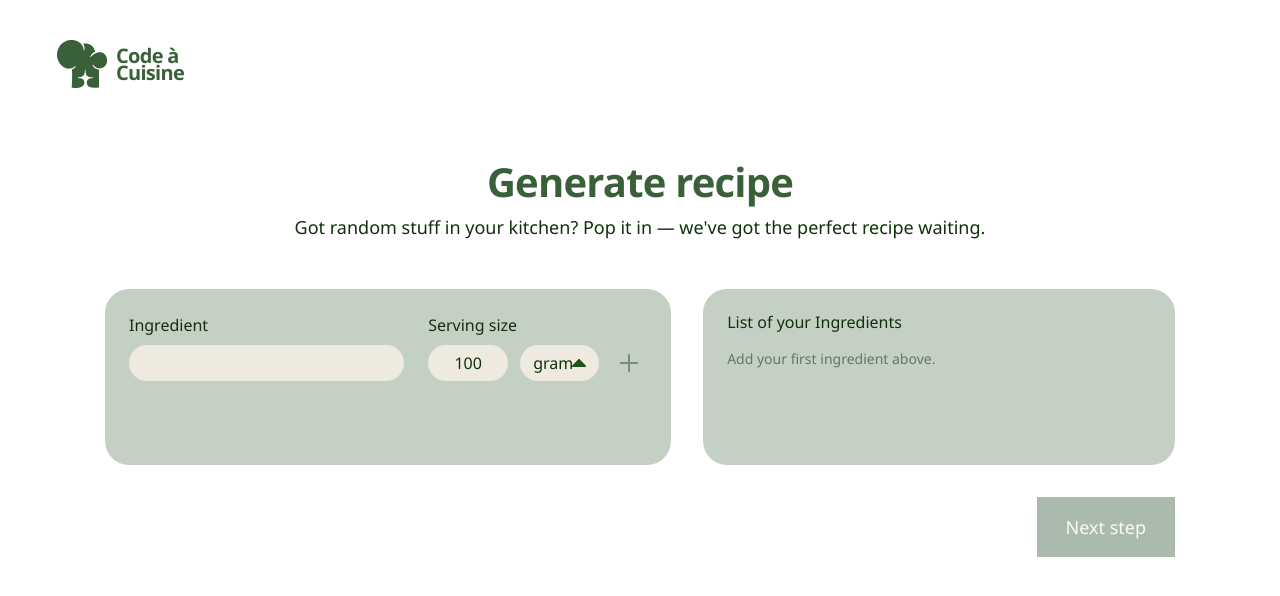
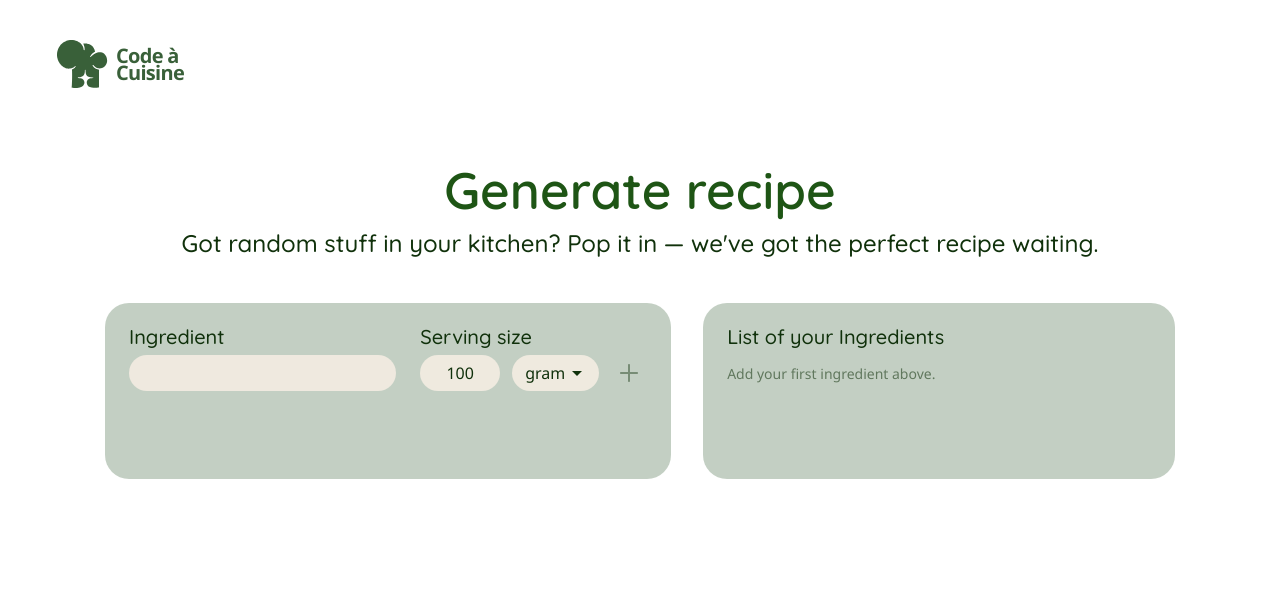
Before and after one commit to Fernando13pa/code_cuisine, an Angular app: page /generate in a window 1280 px wide. Shown: the top 596 px of the page. Built offline with nearby package versions, Linux system fonts and the light colour scheme.

Commit message:
generate recipe, 1 responsove and design

```diff
--- a/src/app/shared/components/generate-recipe/generate-recipe.html
+++ b/src/app/shared/components/generate-recipe/generate-recipe.html
@@ -39,7 +39,14 @@
                 required
                 aria-label="Amount"
               />
-              <select class="ingredient-form__unit" [(ngModel)]="unit" name="unit" aria-label="Unit">
+              <select
+                class="ingredient-form__unit"
+                [class.ingredient-form__unit--open]="unitDropdownOpen"
+                [(ngModel)]="unit"
+                name="unit"
+                aria-label="Unit"
+                (click)="unitDropdownOpen = !unitDropdownOpen"
+              >
                 @for (u of units; track u) {
                   <option [value]="u">{{ u }}</option>
                 }
@@ -78,7 +85,13 @@
                       step="any"
                       aria-label="Amount"
                     />
-                    <select class="ingredient-item__edit-unit" [(ngModel)]="editUnit" aria-label="Unit">
+                    <select
+                      class="ingredient-item__edit-unit"
+                      [class.ingredient-item__edit-unit--open]="editUnitDropdownOpen"
+                      [(ngModel)]="editUnit"
+                      aria-label="Unit"
+                      (click)="editUnitDropdownOpen = !editUnitDropdownOpen"
+                    >
                       @for (u of units; track u) {
                         <option [value]="u">{{ u }}</option>
                       }
@@ -134,16 +147,17 @@
 
     </div>
 
+    @if (canContinue()) {
       <div class="generate__footer">
         <button
           class="app-button app-button--primary-green"
           type="button"
-        [disabled]="!canContinue()"
           (click)="next()"
         >
           Next step
         </button>
       </div>
+    }
 
   </div>
 </section>
--- a/src/app/shared/components/generate-recipe/generate-recipe.scss
+++ b/src/app/shared/components/generate-recipe/generate-recipe.scss
@@ -18,17 +18,21 @@
   text-align: center;
 
   h1 {
-    color: var(--color-brand);
-    font-size: clamp(var(--font-size-2xl), 4vw, var(--font-size-3xl));
+    color: var(--color-green-800);
+    font-family: var(--font-family-accent);
+    font-size: clamp(var(--font-size-2xl), 4vw, 3.375rem);
     font-weight: var(--font-weight-semibold);
-    letter-spacing: -0.02em;
-    line-height: var(--line-height-heading);
+    letter-spacing: normal;
+    line-height: 4.0625rem;
   }
 
   p {
     margin-top: var(--space-2);
-    color: var(--color-text);
-    font-size: var(--font-size-md);
+    color: var(--color-green-900);
+    font-family: var(--font-family-accent);
+    font-size: var(--font-size-xl);
+    font-weight: var(--font-weight-medium);
+    line-height: var(--line-height-solid);
   }
 }
 
@@ -44,7 +48,7 @@
 .generate__panel {
   min-height: 11rem;
   padding: var(--space-6);
-  background: var(--color-panel);
+  background: rgb(57 96 57 / 30.2%);
   border-radius: var(--radius-xl);
 }
 
@@ -60,16 +64,18 @@
 .ingredient-form__label {
   display: block;
   margin-bottom: var(--space-2);
-  color: var(--color-text);
-  font-size: var(--font-size-sm);
+  color: var(--color-green-900);
+  font-family: var(--font-family-accent);
+  font-size: var(--font-size-lg);
   font-weight: var(--font-weight-medium);
+  line-height: var(--line-height-solid);
 }
 
 .ingredient-form__input {
   width: 100%;
   height: 2.25rem;
   padding-inline: var(--space-4);
-  background: var(--color-control);
+  background: rgb(250 240 230 / 80%);
   border: 0.0625rem solid transparent;
   border-radius: var(--radius-pill);
   font-size: var(--font-size-sm);
@@ -110,9 +116,9 @@
 
 .ingredient-form__unit {
   height: 2.25rem;
-  padding-inline: var(--space-3) var(--space-6);
-  background: var(--color-control) url('/assets/icon-chevron-down.svg') no-repeat right var(--space-3) center;
-  background-size: 0.875rem 0.5rem;
+  padding-inline: var(--space-3) var(--space-8);
+  background: var(--color-control) url('/assets/icon-chevron-down-sm.svg') no-repeat right var(--space-4) center;
+  background-size: 0.625rem 0.3125rem;
   border: 0.0625rem solid transparent;
   border-radius: var(--radius-pill);
   appearance: none;
@@ -121,6 +127,10 @@
   &:focus {
     border-color: var(--color-brand);
     outline: none;
+  }
+
+  &.ingredient-form__unit--open {
+    background-image: url('/assets/icon-chevron-up-sm.svg');
   }
 }
 
@@ -150,9 +160,11 @@
 
 .generate__list-title {
   margin-bottom: var(--space-4);
-  font-size: var(--font-size-sm);
+  color: var(--color-green-900);
+  font-family: var(--font-family-accent);
+  font-size: var(--font-size-lg);
   font-weight: var(--font-weight-medium);
-  color: var(--color-text);
+  line-height: var(--line-height-solid);
 }
 
 .generate__empty {
@@ -246,13 +258,17 @@
 
 .ingredient-item__edit-unit {
   height: var(--control-height-sm);
-  padding-inline: var(--space-2) var(--space-5);
-  background: var(--color-control) url('/assets/icon-chevron-down.svg') no-repeat right var(--space-2) center;
-  background-size: 0.625rem 0.375rem;
+  padding-inline: var(--space-2) var(--space-6);
+  background: var(--color-control) url('/assets/icon-chevron-down-sm.svg') no-repeat right var(--space-3) center;
+  background-size: 0.5rem 0.25rem;
   border: 0.0625rem solid transparent;
   border-radius: var(--radius-pill);
   appearance: none;
   font-size: var(--font-size-xs);
+
+  &.ingredient-item__edit-unit--open {
+    background-image: url('/assets/icon-chevron-up-sm.svg');
+  }
 }
 
 .ingredient-item__edit-name {
--- a/src/app/shared/components/generate-recipe/generate-recipe.ts
+++ b/src/app/shared/components/generate-recipe/generate-recipe.ts
@@ -15,21 +15,20 @@ export class GenerateRecipe {
   private readonly router = inject(Router);
   private readonly recipeService = inject(RecipeService);
 
-  readonly units: Unit[] = ['gram', 'kg', 'ml', 'l', 'piece', 'tbsp', 'tsp'];
+  readonly units: Unit[] = ['gram', 'kg', 'ml', 'piece'];
 
   private readonly unitAbbr: Partial<Record<string, string>> = {
     gram: 'g',
     kg: 'kg',
     ml: 'ml',
-    l: 'l',
     piece: '',
-    tbsp: 'tbsp',
-    tsp: 'tsp',
   };
 
   name = '';
   amount = 100;
   unit: Unit = 'gram';
+  unitDropdownOpen = false;
+  editUnitDropdownOpen = false;
 
   editingId: string | null = null;
   editName = '';
@@ -55,13 +54,13 @@ export class GenerateRecipe {
   addIngredient(): void {
     if (!this.isIngredientValid) return;
     this.ingredients.update(list => [
-      ...list,
       {
         id: crypto.randomUUID(),
         name: this.name.trim(),
         amount: this.amount,
         unit: this.unit,
       },
+      ...list,
     ]);
     this.name = '';
     this.amount = 100;
--- a/src/app/shared/interfaces/ingredient.ts
+++ b/src/app/shared/interfaces/ingredient.ts
@@ -1,4 +1,4 @@
-export type Unit = 'gram' | 'kg' | 'ml' | 'l' | 'piece' | 'tbsp' | 'tsp';
+export type Unit = 'gram' | 'kg' | 'ml' | 'piece';
 
 export interface Ingredient {
   id: string;
```
Lines whose indentation alone changed are shown as unchanged.
